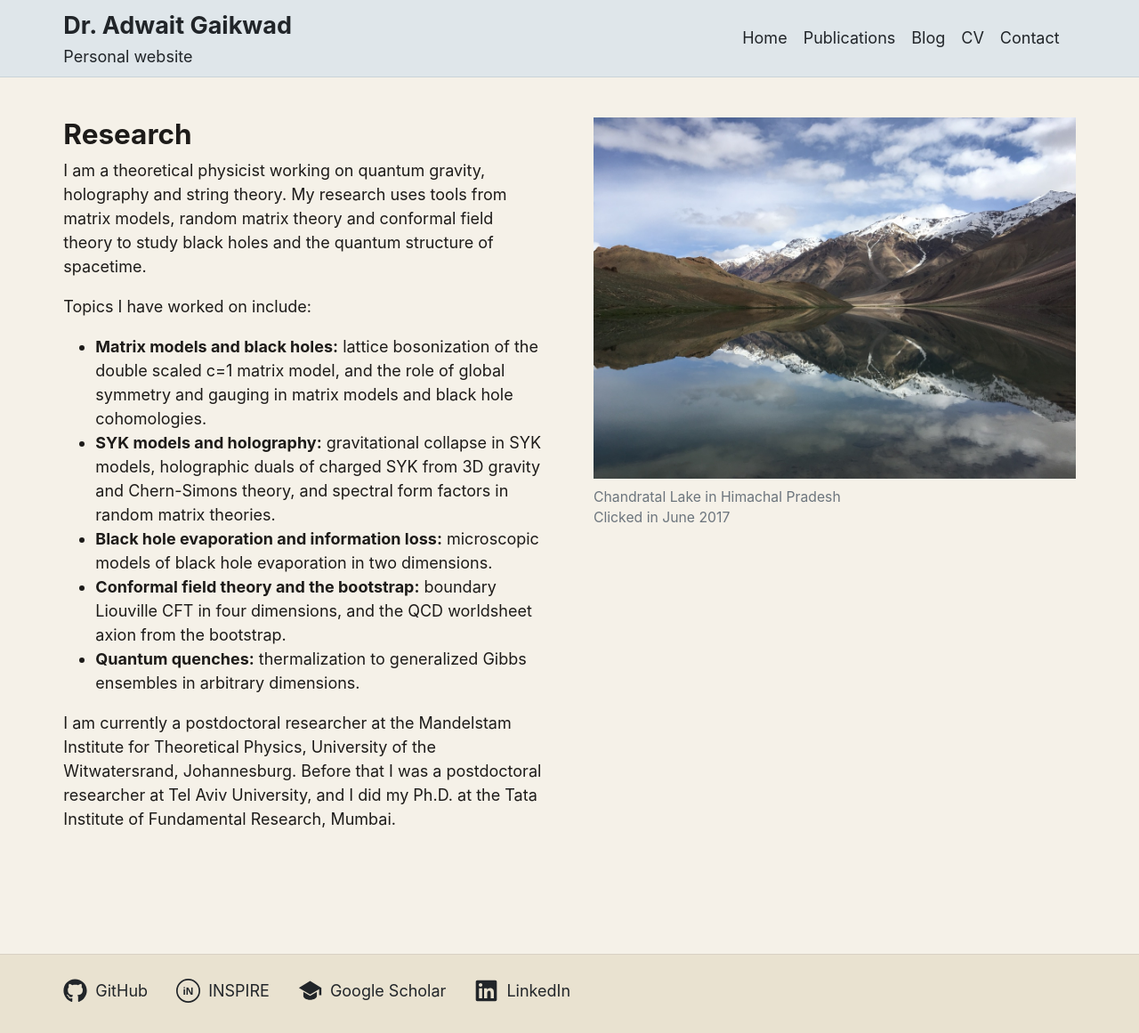
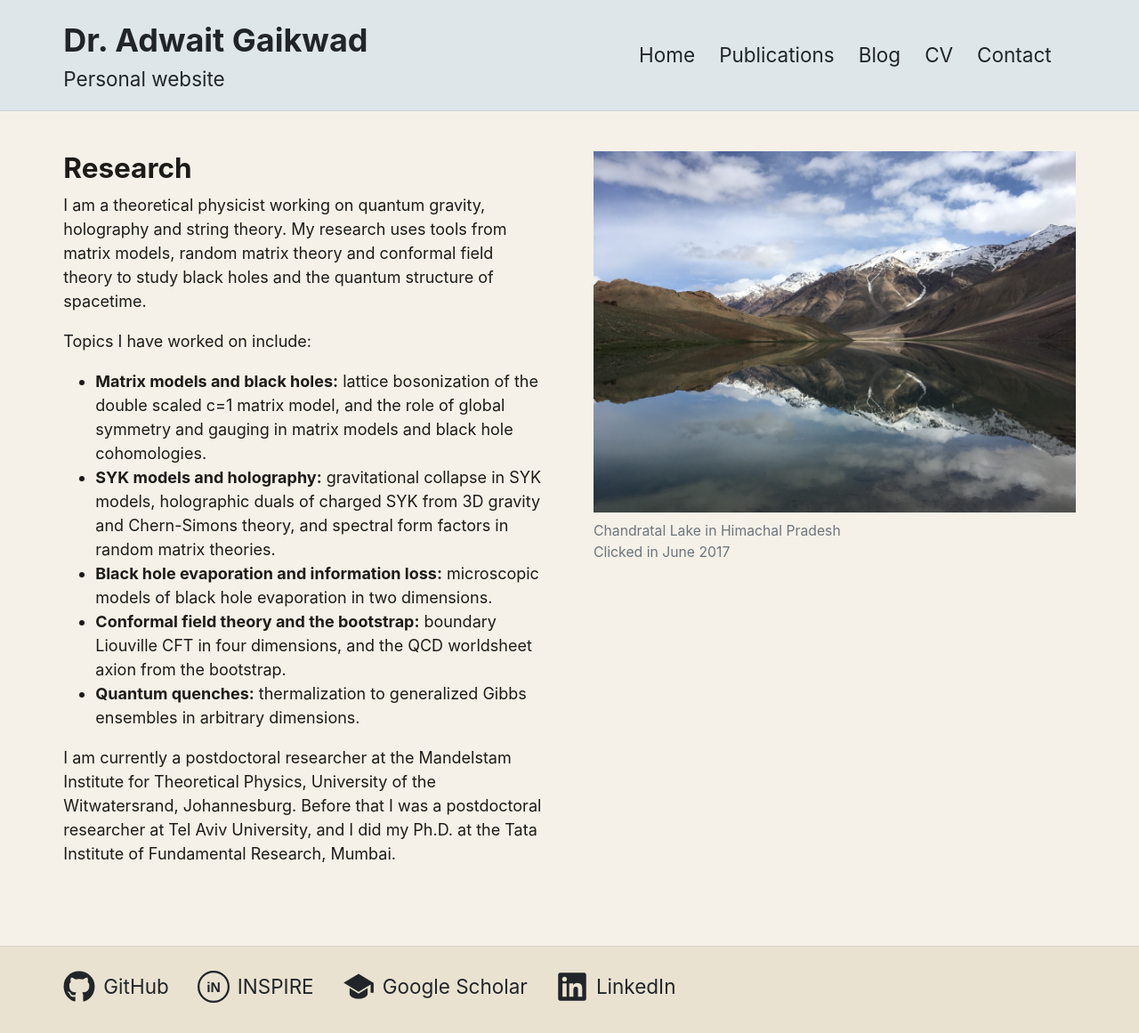
Before and after one commit to AdwaitGa/AdwaitGa.github.io, a Jekyll site: the page built from index.md, in a window 1280 px wide and 1161 px high. Shown: the whole window at 89% size. Built offline with Jekyll 4.4.1, drawn with Linux system fonts in a browser that asks for light colours.

Commit message:
Larger sticky header and footer bands
Co-Authored-By: Claude Sonnet 5.5 <noreply@anthropic.com>

```diff
--- a/_includes/footer.html
+++ b/_includes/footer.html
@@ -3,12 +3,12 @@
     <div class="col-12 text-start social-media-icons">
       {% for item in site.data.settings.social %}
         <a href="{{ item.link }}" class="me-4 d-inline-flex align-items-center text-decoration-none" aria-label="{{ item.name }}">
-          {% if item.icon == 'github' %}<svg xmlns="http://www.w3.org/2000/svg" viewBox="0 0 496 512" width="1.5em" height="1.5em" fill="currentColor" aria-hidden="true"><path d="M165.9 397.4c0 2-2.3 3.6-5.2 3.6-3.3.3-5.6-1.3-5.6-3.6 0-2 2.3-3.6 5.2-3.6 3-.3 5.6 1.3 5.6 3.6zm-31.1-4.5c-.7 2 1.3 4.3 4.3 4.9 2.6 1 5.6 0 6.2-2s-1.3-4.3-4.3-5.2c-2.6-.7-5.5.3-6.2 2.3zm44.2-1.7c-2.9.7-4.9 2.6-4.6 4.9.3 2 2.9 3.3 5.9 2.6 2.9-.7 4.9-2.6 4.6-4.6-.3-1.9-3-3.2-5.9-2.9zM244.8 8C106.1 8 0 113.3 0 252c0 110.9 69.8 205.8 169.5 239.2 12.8 2.3 17.3-5.6 17.3-12.1 0-6.2-.3-40.4-.3-61.4 0 0-70 15-84.7-29.8 0 0-11.4-29.1-27.8-36.6 0 0-22.9-15.7 1.6-15.4 0 0 24.9 2 38.6 25.8 21.9 38.6 58.6 27.5 72.9 20.9 2.3-16 8.8-27.1 16-33.7-55.9-6.2-112.3-14.3-112.3-110.5 0-27.5 7.6-41.3 23.6-58.9-2.6-6.5-11.1-33.3 2.6-67.9 20.9-6.5 69 27 69 27 20-5.6 41.5-8.5 62.8-8.5s42.8 2.9 62.8 8.5c0 0 48.1-33.6 69-27 13.7 34.7 5.2 61.4 2.6 67.9 16 17.7 25.8 31.5 25.8 58.9 0 96.5-58.9 104.2-114.8 110.5 9.2 7.9 17 22.9 17 46.4 0 33.7-.3 75.4-.3 83.6 0 6.5 4.6 14.4 17.3 12.1C428.2 457.8 496 362.9 496 252 496 113.3 383.5 8 244.8 8zM97.2 352.9c-1.3 1-1 3.3.7 5.2 1.6 1.6 3.9 2.3 5.2 1 1.3-1 1-3.3-.7-5.2-1.6-1.6-3.9-2.3-5.2-1zm-10.8-8.1c-.7 1.3.3 2.9 2.3 3.9 1.6 1 3.6.7 4.3-.7.7-1.3-.3-2.9-2.3-3.9-2-.6-3.6-.3-4.3.7zm32.4 35.6c-1.6 1.3-1 4.3 1.3 6.2 2.3 2.3 5.2 2.6 6.5 1 1.3-1.3.7-4.3-1.3-6.2-2.2-2.3-5.2-2.6-6.5-1zm-11.4-14.7c-1.6 1-1.6 3.6 0 5.9 1.6 2.3 4.3 3.3 5.6 2.3 1.6-1.3 1.6-3.9 0-6.2-1.4-2.3-4-3.3-5.6-2z"/></svg>
-          {% elsif item.icon == 'linkedin' %}<svg xmlns="http://www.w3.org/2000/svg" viewBox="0 0 448 512" width="1.5em" height="1.5em" fill="currentColor" aria-hidden="true"><path d="M416 32H31.9C14.3 32 0 46.5 0 64.3v383.4C0 465.5 14.3 480 31.9 480H416c17.6 0 32-14.5 32-32.3V64.3c0-17.8-14.4-32.3-32-32.3zM135.4 416H69V202.2h66.5V416zm-33.2-243c-21.3 0-38.5-17.3-38.5-38.5S80.9 96 102.2 96c21.2 0 38.5 17.3 38.5 38.5 0 21.3-17.2 38.5-38.5 38.5zm282.1 243h-66.4V312c0-24.8-.5-56.7-34.5-56.7-34.6 0-39.9 27-39.9 54.9V416h-66.4V202.2h63.7v29.2h.9c8.9-16.8 30.6-34.5 62.9-34.5 67.2 0 79.7 44.3 79.7 101.9V416z"/></svg>
-          {% elsif item.icon == 'inspire' %}<svg xmlns="http://www.w3.org/2000/svg" viewBox="0 0 32 32" width="1.5em" height="1.5em" aria-hidden="true"><circle cx="16" cy="16" r="15" fill="none" stroke="currentColor" stroke-width="2"/><text x="16" y="21.5" text-anchor="middle" font-family="Helvetica,Arial,sans-serif" font-size="14" font-weight="700" fill="currentColor">iN</text></svg>
-          {% elsif item.icon == 'scholar' %}<svg xmlns="http://www.w3.org/2000/svg" viewBox="0 0 32 32" width="1.5em" height="1.5em" fill="currentColor" aria-hidden="true"><path d="M16 3 1 12l15 9 12-7.2V22h3v-9.8z"/><path d="M7 17.4V23c0 2.6 4 5 9 5s9-2.4 9-5v-5.6l-9 5.4z"/></svg>
+          {% if item.icon == 'github' %}<svg xmlns="http://www.w3.org/2000/svg" viewBox="0 0 496 512" width="2em" height="2em" fill="currentColor" aria-hidden="true"><path d="M165.9 397.4c0 2-2.3 3.6-5.2 3.6-3.3.3-5.6-1.3-5.6-3.6 0-2 2.3-3.6 5.2-3.6 3-.3 5.6 1.3 5.6 3.6zm-31.1-4.5c-.7 2 1.3 4.3 4.3 4.9 2.6 1 5.6 0 6.2-2s-1.3-4.3-4.3-5.2c-2.6-.7-5.5.3-6.2 2.3zm44.2-1.7c-2.9.7-4.9 2.6-4.6 4.9.3 2 2.9 3.3 5.9 2.6 2.9-.7 4.9-2.6 4.6-4.6-.3-1.9-3-3.2-5.9-2.9zM244.8 8C106.1 8 0 113.3 0 252c0 110.9 69.8 205.8 169.5 239.2 12.8 2.3 17.3-5.6 17.3-12.1 0-6.2-.3-40.4-.3-61.4 0 0-70 15-84.7-29.8 0 0-11.4-29.1-27.8-36.6 0 0-22.9-15.7 1.6-15.4 0 0 24.9 2 38.6 25.8 21.9 38.6 58.6 27.5 72.9 20.9 2.3-16 8.8-27.1 16-33.7-55.9-6.2-112.3-14.3-112.3-110.5 0-27.5 7.6-41.3 23.6-58.9-2.6-6.5-11.1-33.3 2.6-67.9 20.9-6.5 69 27 69 27 20-5.6 41.5-8.5 62.8-8.5s42.8 2.9 62.8 8.5c0 0 48.1-33.6 69-27 13.7 34.7 5.2 61.4 2.6 67.9 16 17.7 25.8 31.5 25.8 58.9 0 96.5-58.9 104.2-114.8 110.5 9.2 7.9 17 22.9 17 46.4 0 33.7-.3 75.4-.3 83.6 0 6.5 4.6 14.4 17.3 12.1C428.2 457.8 496 362.9 496 252 496 113.3 383.5 8 244.8 8zM97.2 352.9c-1.3 1-1 3.3.7 5.2 1.6 1.6 3.9 2.3 5.2 1 1.3-1 1-3.3-.7-5.2-1.6-1.6-3.9-2.3-5.2-1zm-10.8-8.1c-.7 1.3.3 2.9 2.3 3.9 1.6 1 3.6.7 4.3-.7.7-1.3-.3-2.9-2.3-3.9-2-.6-3.6-.3-4.3.7zm32.4 35.6c-1.6 1.3-1 4.3 1.3 6.2 2.3 2.3 5.2 2.6 6.5 1 1.3-1.3.7-4.3-1.3-6.2-2.2-2.3-5.2-2.6-6.5-1zm-11.4-14.7c-1.6 1-1.6 3.6 0 5.9 1.6 2.3 4.3 3.3 5.6 2.3 1.6-1.3 1.6-3.9 0-6.2-1.4-2.3-4-3.3-5.6-2z"/></svg>
+          {% elsif item.icon == 'linkedin' %}<svg xmlns="http://www.w3.org/2000/svg" viewBox="0 0 448 512" width="2em" height="2em" fill="currentColor" aria-hidden="true"><path d="M416 32H31.9C14.3 32 0 46.5 0 64.3v383.4C0 465.5 14.3 480 31.9 480H416c17.6 0 32-14.5 32-32.3V64.3c0-17.8-14.4-32.3-32-32.3zM135.4 416H69V202.2h66.5V416zm-33.2-243c-21.3 0-38.5-17.3-38.5-38.5S80.9 96 102.2 96c21.2 0 38.5 17.3 38.5 38.5 0 21.3-17.2 38.5-38.5 38.5zm282.1 243h-66.4V312c0-24.8-.5-56.7-34.5-56.7-34.6 0-39.9 27-39.9 54.9V416h-66.4V202.2h63.7v29.2h.9c8.9-16.8 30.6-34.5 62.9-34.5 67.2 0 79.7 44.3 79.7 101.9V416z"/></svg>
+          {% elsif item.icon == 'inspire' %}<svg xmlns="http://www.w3.org/2000/svg" viewBox="0 0 32 32" width="2em" height="2em" aria-hidden="true"><circle cx="16" cy="16" r="15" fill="none" stroke="currentColor" stroke-width="2"/><text x="16" y="21.5" text-anchor="middle" font-family="Helvetica,Arial,sans-serif" font-size="14" font-weight="700" fill="currentColor">iN</text></svg>
+          {% elsif item.icon == 'scholar' %}<svg xmlns="http://www.w3.org/2000/svg" viewBox="0 0 32 32" width="2em" height="2em" fill="currentColor" aria-hidden="true"><path d="M16 3 1 12l15 9 12-7.2V22h3v-9.8z"/><path d="M7 17.4V23c0 2.6 4 5 9 5s9-2.4 9-5v-5.6l-9 5.4z"/></svg>
           {% endif %}
-          <span class="ms-2">{{ item.name }}</span>
+          <span class="ms-2 fs-5">{{ item.name }}</span>
         </a>
       {% endfor %}
     </div>
--- a/_includes/header.html
+++ b/_includes/header.html
@@ -1,15 +1,15 @@
 <header class="d-flex flex-column flex-md-row align-items-center">
   <div>
     <a href="{{ site.github.url }}/" class="d-flex align-items-center text-decoration-none">
-      <span class="fs-4 fw-bold">{{ site.title }}</span>
+      <span class="fs-2 fw-bold">{{ site.title }}</span>
     </a>
     <a href="{{ site.github.url }}/" class="d-flex align-items-center text-decoration-none">
-      <span>{{ site.description }}</span>
+      <span class="fs-5">{{ site.description }}</span>
     </a>
   </div>
   <nav class="d-inline-flex mt-2 mt-md-0 ms-md-auto">
     {% for item in site.data.settings.menu %}
-      <a class="me-3 py-2 text-decoration-none" href="{{ site.github.url }}{{ item.url }}">{{ item.name }}</a>
+      <a class="me-4 py-2 fs-5 text-decoration-none" href="{{ site.github.url }}{{ item.url }}">{{ item.name }}</a>
     {% endfor %}
   </nav>
 </header>
--- a/_layouts/default.html
+++ b/_layouts/default.html
@@ -3,7 +3,7 @@
   {% include head.html %}
   <body>
     <div class="site-header">
-      <div class="col-lg-11 mx-auto px-3 py-2">
+      <div class="col-lg-11 mx-auto px-3 py-3">
         {% include header.html %}
       </div>
     </div>
--- a/_sass/main.scss
+++ b/_sass/main.scss
@@ -18,12 +18,18 @@ body a {
 }
 
 .site-header {
+  position: sticky;
+  top: 0;
+  z-index: 10;
   background-color: #dfe6ea; // dusty blue
   border-bottom: 1px solid #c9d3d9;
   margin-bottom: 1.5rem;
 }
 
 .site-footer {
+  position: sticky;
+  bottom: 0;
+  z-index: 10;
   background-color: #e9e2d0; // warm sand
   border-top: 1px solid #d8d1c4;
   margin-top: 1.5rem;
```
